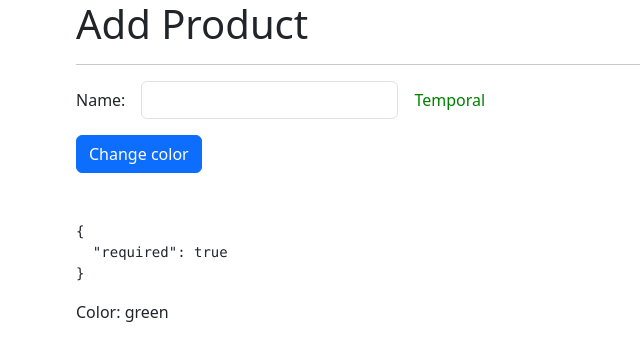
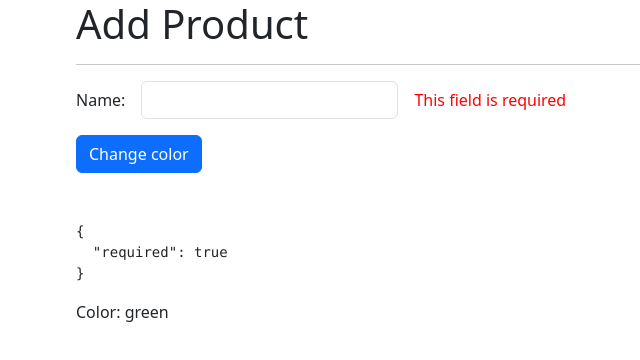
Before and after one commit to andres19r/angular-directive-signals, an Angular app: page /products/product in a window 1280 px wide. Shown: the top 360 px of the page, without its empty margins (6-646 px from the left). Built offline with nearby package versions, Linux system fonts and the light colour scheme.

Commit message:
feat(customLabel): change error message in html

```diff
--- a/src/app/products/pages/product-page/product-page.component.html
+++ b/src/app/products/pages/product-page/product-page.component.html
@@ -10,7 +10,7 @@
       <input formControlName="name" type="text" class="form-control" />
     </div>
     <div class="col-auto">
-      <span customLabel [color]="color">Temporal</span>
+      <span customLabel [errors]="myForm.get('name')?.errors">Temporal</span>
     </div>
   </div>
 
--- a/src/app/shared/directives/custom-label.directive.ts
+++ b/src/app/shared/directives/custom-label.directive.ts
@@ -1,4 +1,5 @@
 import { Directive, ElementRef, Input, OnInit } from '@angular/core';
+import { ValidationErrors } from '@angular/forms';
 
 @Directive({
   selector: '[customLabel]',
@@ -6,14 +7,19 @@
 export class CustomLabelDirective implements OnInit {
   private htmlElement?: ElementRef<HTMLElement>;
   private _color: string = 'red';
+  private _errors?: ValidationErrors | null;
 
   @Input() set color(value: string) {
     this._color = value;
     this.setStyle();
   }
 
+  @Input() set errors(value: ValidationErrors | null | undefined) {
+    this._errors = value;
+    this.setErrorMessage();
+  }
+
   constructor(private el: ElementRef<HTMLElement>) {
-    // console.log(el);
     this.htmlElement = el;
   }
 
@@ -25,4 +31,28 @@
     if (!this.htmlElement) return;
     this.htmlElement!.nativeElement.style.color = this._color;
   }
+
+  setErrorMessage(): void {
+    if (!this.htmlElement) return;
+    if (!this._errors) {
+      this.htmlElement.nativeElement.innerHTML = 'There is no errors';
+      return;
+    }
+
+    const errors = Object.keys(this._errors);
+    if (errors.includes('required')) {
+      this.htmlElement.nativeElement.innerHTML = 'This field is required';
+      return;
+    }
+    if (errors.includes('minlength')) {
+      const min = this._errors!['minlength']['requiredLength'];
+      const current = this._errors!['minlength']['actualLength'];
+      this.htmlElement.nativeElement.innerHTML = `Min ${current}/${min} characters`;
+      return;
+    }
+    if (errors.includes('email')) {
+      this.htmlElement.nativeElement.innerHTML = 'No email format';
+      return;
+    }
+  }
 }
```
